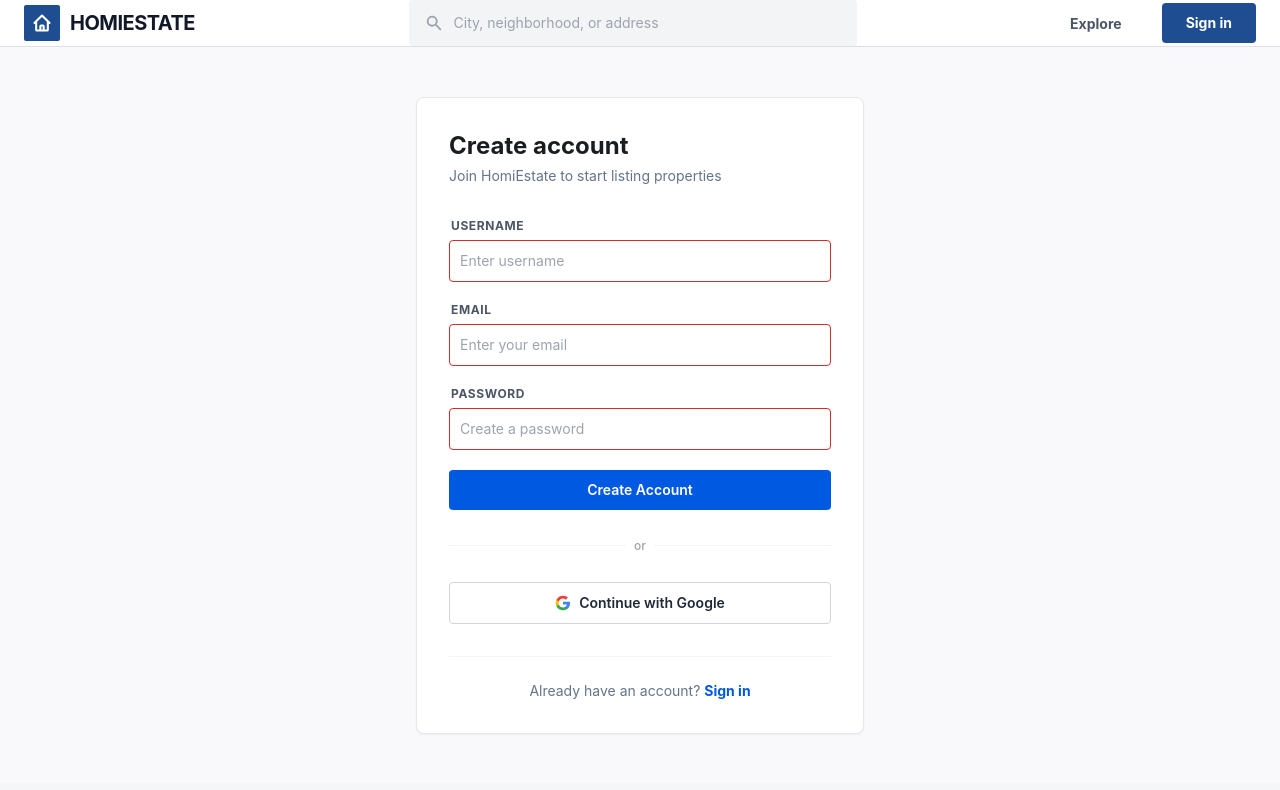
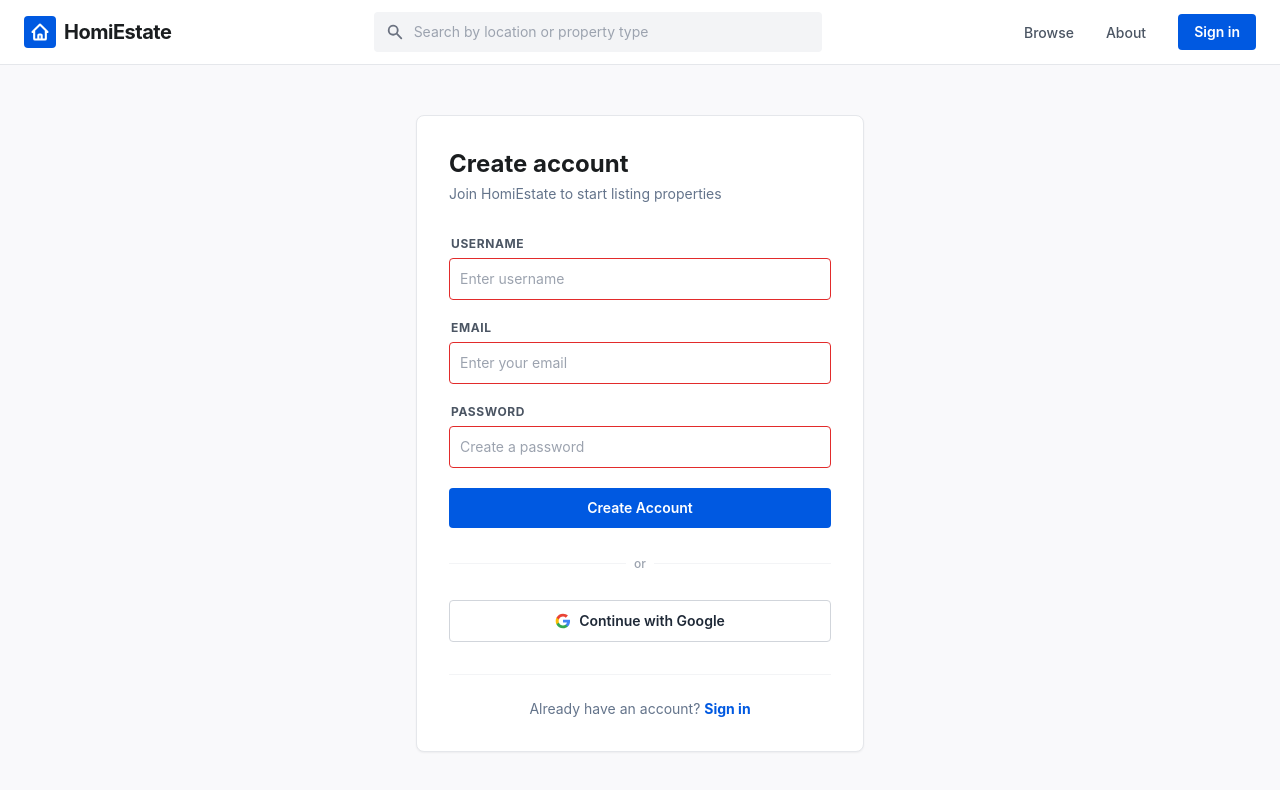
Before and after one commit to thekuu/mern-estate, a React (Vite) app in the folder client/: page /sign-up in a window 1280 px wide. Shown: the top 790 px of the page. Built offline with nearby package versions, Linux system fonts and the light colour scheme; no server answers.

Commit message:
Restored to '4c1704eec712bd0348ea457e9c6ee21a40a5bd4c'
Replit-Restored-To: 4c1704eec712bd0348ea457e9c6ee21a40a5bd4c

```diff
--- a/client/src/components/Header.jsx
+++ b/client/src/components/Header.jsx
@@ -25,36 +25,37 @@ export default function Header() {
     }, [location.search])
 
     return (
-        <header className="bg-white border-b border-[#DDE1E6] sticky top-0 z-50">
-            <div className='flex justify-between items-center max-w-7xl mx-auto px-4 sm:px-6 h-18'>
-                <Link to='/' className="flex items-center gap-2.5">
-                    <div className="bg-[#1E4E91] p-2 rounded-sm">
+        <header className="bg-white border-b border-[#E5E7EB] sticky top-0 z-50">
+            <div className='flex justify-between items-center max-w-7xl mx-auto px-4 sm:px-6 h-16'>
+                <Link to='/' className="flex items-center gap-2">
+                    <div className="bg-[#0059E1] p-1.5 rounded">
                         <svg className="w-5 h-5 text-white" fill="none" viewBox="0 0 24 24" stroke="currentColor">
                             <path strokeLinecap="round" strokeLinejoin="round" strokeWidth={2.5} d="M3 12l2-2m0 0l7-7 7 7M5 10v10a1 1 0 001 1h3m10-11l2 2m-2-2v10a1 1 0 01-1 1h-3m-6 0a1 1 0 001-1v-4a1 1 0 011-1h2a1 1 0 011 1v4a1 1 0 001 1m-6 0h6" />
                         </svg>
                     </div>
-                    <span className='font-bold text-xl text-[#111827] tracking-tight uppercase'>HomiEstate</span>
+                    <span className='font-bold text-xl text-[#1A1D1F] tracking-tight'>HomiEstate</span>
                 </Link>
 
-                <form onSubmit={handleSubmit} className='hidden sm:flex flex-1 max-w-md mx-12 relative'>
+                <form onSubmit={handleSubmit} className='hidden sm:flex flex-1 max-w-md mx-8 relative'>
                     <input
                         type='text'
-                        placeholder='City, neighborhood, or address'
-                        className='w-full bg-[#F3F4F6] border border-transparent px-11 py-3 rounded text-sm focus:ring-1 focus:ring-[#1E4E91] focus:bg-white focus:border-[#DDE1E6] transition-all outline-none'
+                        placeholder='Search by location or property type'
+                        className='w-full bg-[#F3F4F6] border-none px-10 py-2.5 rounded text-sm focus:ring-1 focus:ring-[#0059E1] focus:bg-white transition-all outline-none'
                         value={searchTerm}
                         onChange={(e) => setSearchTerm(e.target.value)}
                     />
-                    <HiSearch className='absolute left-4 top-1/2 -translate-y-1/2 text-[#9CA3AF] text-lg'/>
+                    <HiSearch className='absolute left-3 top-1/2 -translate-y-1/2 text-[#6B7280] text-lg'/>
                 </form>
 
                 <nav>
-                    <ul className='flex items-center gap-6 sm:gap-10'>
-                        <li><Link to='/search' className='text-sm font-bold text-[#4B5563] hover:text-[#1E4E91] transition-colors'>Explore</Link></li>
+                    <ul className='flex items-center gap-4 sm:gap-8'>
+                        <li><Link to='/search' className='text-sm font-medium text-[#4B5563] hover:text-[#0059E1] transition-colors'>Browse</Link></li>
+                        <li className="hidden md:block"><Link to='/about' className='text-sm font-medium text-[#4B5563] hover:text-[#0059E1] transition-colors'>About</Link></li>
                         <Link to='/profile' className='flex items-center'>
                             {currentUser ? (
-                                <img className='rounded-full h-9 w-9 object-cover border border-[#DDE1E6]' src={currentUser.avatar} alt='Profile'/>
+                                <img className='rounded-full h-8 w-8 object-cover border border-[#E5E7EB]' src={currentUser.avatar} alt='Profile'/>
                             ) : (
-                                <span className='text-sm font-bold text-white bg-[#1E4E91] px-6 py-2.5 rounded hover:bg-[#163B6F] transition-colors'>Sign in</span>
+                                <span className='text-sm font-semibold text-white bg-[#0059E1] px-4 py-2 rounded hover:bg-[#0047B3] transition-colors'>Sign in</span>
                             )}
                         </Link>
                     </ul>
--- a/client/src/components/ListingItem.jsx
+++ b/client/src/components/ListingItem.jsx
@@ -4,38 +4,38 @@ import { HiLocationMarker } from 'react-icons/hi'
 
 export default function ListingItem({listing}) {
   return (
-    <div className='bg-white border border-[#DDE1E6] rounded overflow-hidden shadow-sm hover:shadow-md transition-shadow w-full'>
+    <div className='bg-white border border-[#E5E7EB] rounded overflow-hidden shadow-sm hover:shadow-md transition-shadow w-full'>
       <Link to={`/listing/${listing._id}`}>
-        <div className='relative aspect-[16/10] overflow-hidden bg-[#F3F4F6]'>
-            <img src={listing.imageUrls[0]} alt="listing cover" className='h-full w-full object-cover grayscale-[0.2] hover:grayscale-0 transition-all duration-300'/>
-            <div className='absolute top-3 left-3'>
+        <div className='relative aspect-[16/10] overflow-hidden'>
+            <img src={listing.imageUrls[0]} alt="listing cover" className='h-full w-full object-cover'/>
+            <div className='absolute top-2 left-2'>
                 {listing.offer && (
-                    <span className='bg-[#B91C1C] text-white text-[10px] font-bold px-2 py-0.5 rounded-sm uppercase tracking-wider'>Offer</span>
+                    <span className='bg-[#E11D48] text-white text-[10px] font-bold px-1.5 py-0.5 rounded-sm uppercase tracking-tight'>Offer</span>
                 )}
             </div>
         </div>
-        <div className='p-4 flex flex-col gap-2'>
+        <div className='p-3 flex flex-col gap-1.5'>
             <div className='flex items-center justify-between'>
-                <p className='text-lg font-bold text-[#111827]'>
+                <p className='text-lg font-bold text-[#1A1D1F]'>
                     {listing.type === 'rent' ? `${listing.regularPrice.toLocaleString('en-US')}/mo` : listing.regularPrice.toLocaleString('en-US')}
-                    <span className='text-[10px] ml-1 font-bold text-[#6B7280]'>ETB</span>
+                    <span className='text-[10px] ml-1 font-semibold text-[#6B7280]'>ETB</span>
                 </p>
             </div>
-            <h3 className='truncate text-sm font-bold text-[#374151]'>{listing.name}</h3>
-            <div className='flex items-center gap-1.5 text-[#6B7280]'>
+            <h3 className='truncate text-sm font-semibold text-[#1F2937]'>{listing.name}</h3>
+            <div className='flex items-center gap-1 text-[#6B7280]'>
                 <HiLocationMarker className='h-3.5 w-3.5 flex-shrink-0'/>
-                <p className='text-xs truncate font-medium tracking-tight'>{listing.address}</p>
+                <p className='text-xs truncate font-medium'>{listing.address}</p>
             </div>
-            <div className='flex items-center gap-4 mt-2 text-[#4B5563] border-t border-[#F3F4F6] pt-3'>
-                <p className='text-[11px] font-bold'>
-                    {listing.bedrooms} <span className='text-[#9CA3AF] font-medium uppercase ml-0.5'>Beds</span>
+            <div className='flex items-center gap-3 mt-1.5 text-[#4B5563] border-t border-[#F3F4F6] pt-2'>
+                <p className='text-[11px] font-medium'>
+                    <span className='font-bold'>{listing.bedrooms}</span> beds
                 </p>
-                <p className='text-[11px] font-bold'>
-                    {listing.bathrooms} <span className='text-[#9CA3AF] font-medium uppercase ml-0.5'>Baths</span>
+                <p className='text-[11px] font-medium'>
+                    <span className='font-bold'>{listing.bathrooms}</span> baths
                 </p>
-                <div className='ml-auto px-2 py-0.5 bg-[#F3F4F6] rounded text-[9px] font-black uppercase text-[#6B7280] tracking-widest'>
+                <p className='text-[11px] font-medium uppercase text-[#9CA3AF] ml-auto tracking-tighter'>
                     {listing.type}
-                </div>
+                </p>
             </div>
         </div>
       </Link>
--- a/client/src/index.css
+++ b/client/src/index.css
@@ -5,24 +5,24 @@
 @import url('https://fonts.googleapis.com/css2?family=Inter:wght@400;500;600;700&display=swap');
 
 body {
-    background-color: #F5F6F7;
+    background-color: #F9F9FB;
     font-family: 'Inter', -apple-system, BlinkMacSystemFont, "Segoe UI", Roboto, sans-serif;
-    color: #111827;
+    color: #1A1D1F;
     -webkit-font-smoothing: antialiased;
 }
 
 input:invalid {
-    border-color: #D12E2E;
+    border-color: #E22B2B;
 }
 
 .btn-primary {
-    @apply bg-[#1E4E91] text-white font-semibold py-2 px-4 rounded transition-colors hover:bg-[#163B6F] active:bg-[#0F294D] disabled:opacity-50;
+    @apply bg-[#0059E1] text-white font-semibold py-2 px-4 rounded transition-colors hover:bg-[#0047B3] active:bg-[#003B96] disabled:opacity-50;
 }
 
 .input-field {
-    @apply w-full bg-white border border-[#DDE1E6] p-3 rounded text-sm focus:ring-1 focus:ring-[#1E4E91] focus:border-[#1E4E91] outline-none transition-all placeholder:text-[#9BA3AF];
+    @apply w-full bg-white border border-[#D1D5DB] p-3 rounded text-sm focus:ring-1 focus:ring-[#0059E1] focus:border-[#0059E1] outline-none transition-all placeholder:text-[#9CA3AF];
 }
 
 .card {
-    @apply bg-white border border-[#DDE1E6] rounded-lg overflow-hidden shadow-sm hover:shadow-md transition-shadow;
+    @apply bg-white border border-[#E5E7EB] rounded-lg overflow-hidden shadow-sm hover:shadow-md transition-shadow;
 }
--- a/client/src/pages/Home.jsx
+++ b/client/src/pages/Home.jsx
@@ -49,20 +49,20 @@ export default function Home() {
   return (
     <div className='bg-white min-h-screen'>
       {/* Hero Section */}
-      <div className='max-w-7xl mx-auto px-4 sm:px-6 lg:px-8 pt-24 pb-28 border-b border-[#DDE1E6]'>
-        <div className='max-w-4xl'>
-          <h1 className='text-5xl sm:text-6xl lg:text-7xl font-bold tracking-tight text-[#111827] mb-8 leading-[1.1]'>
-            Modern real estate <br /> <span className='text-[#1E4E91] underline decoration-[3px] underline-offset-8'>for Ethiopia.</span>
+      <div className='max-w-7xl mx-auto px-4 sm:px-6 lg:px-8 pt-16 pb-20'>
+        <div className='max-w-3xl'>
+          <h1 className='text-4xl sm:text-5xl lg:text-6xl font-extrabold tracking-tight text-[#1A1D1F] mb-6'>
+            Find a home that <br /> <span className='text-[#0059E1]'>truly fits</span> your life
           </h1>
-          <p className='text-xl text-[#4B5563] mb-12 max-w-2xl leading-relaxed font-medium'>
-            A professional platform to browse verified listings, connect with top agents, and find your next investment with confidence.
+          <p className='text-lg text-[#64748B] mb-8 max-w-xl'>
+            Browse the most accurate listings, get detailed property info, and connect with verified agents in Ethiopia.
           </p>
-          <div className='flex flex-wrap items-center gap-6'>
-            <Link to='/search' className='bg-[#1E4E91] text-white px-10 py-4 rounded font-bold hover:bg-[#163B6F] transition-all shadow-md active:scale-[0.98]'>
-              Browse Properties
+          <div className='flex items-center gap-4'>
+            <Link to='/search' className='bg-[#0059E1] text-white px-8 py-3 rounded font-bold hover:bg-[#0047B3] transition-colors'>
+              Search Properties
             </Link>
-            <Link to='/about' className='text-[#111827] font-bold border-b-2 border-transparent hover:border-[#1E4E91] py-2 transition-all'>
-              Our Story
+            <Link to='/about' className='text-[#4B5563] font-bold hover:text-[#0059E1] px-4 py-3 transition-colors'>
+              How it works
             </Link>
           </div>
         </div>
```
